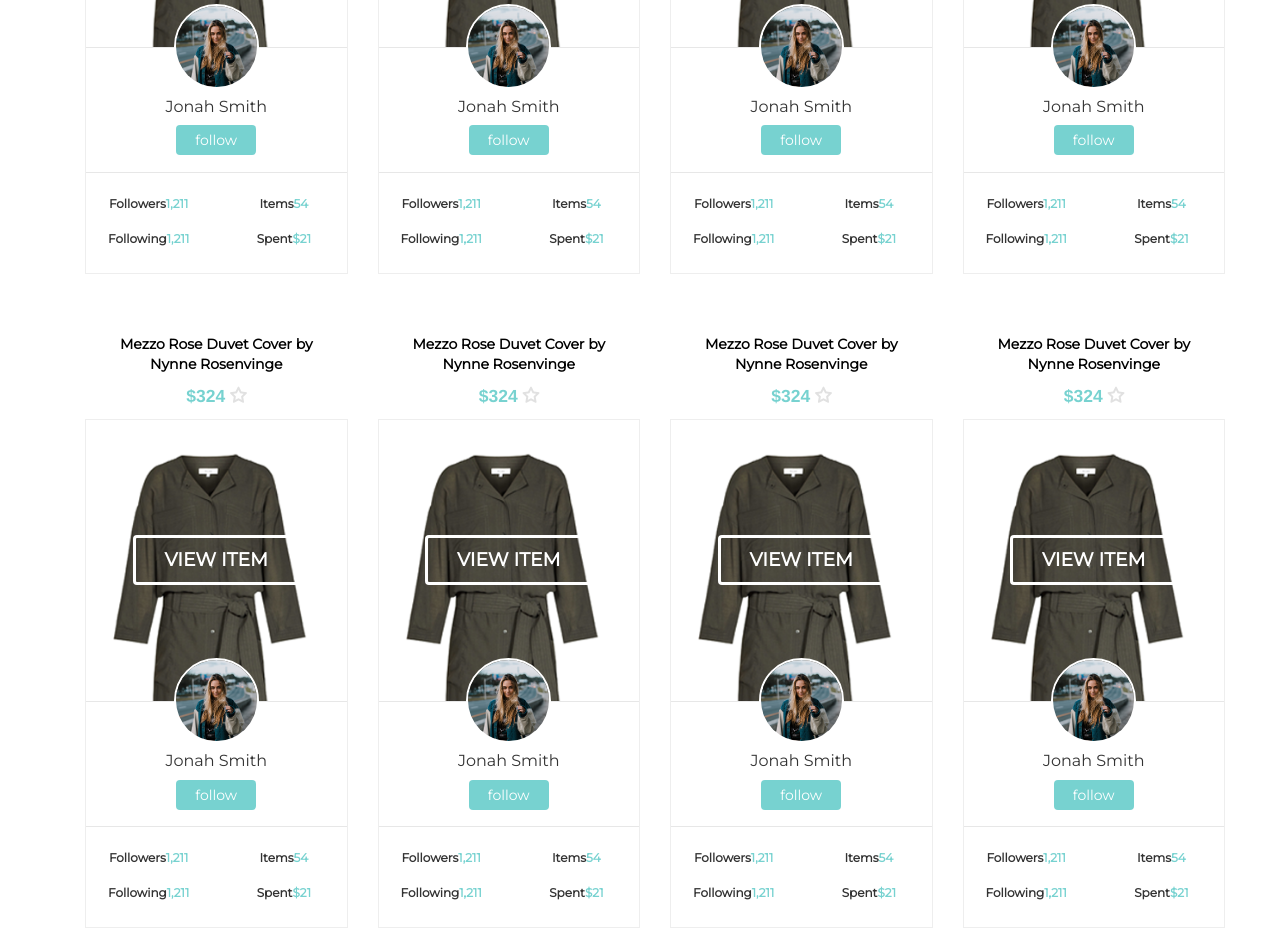
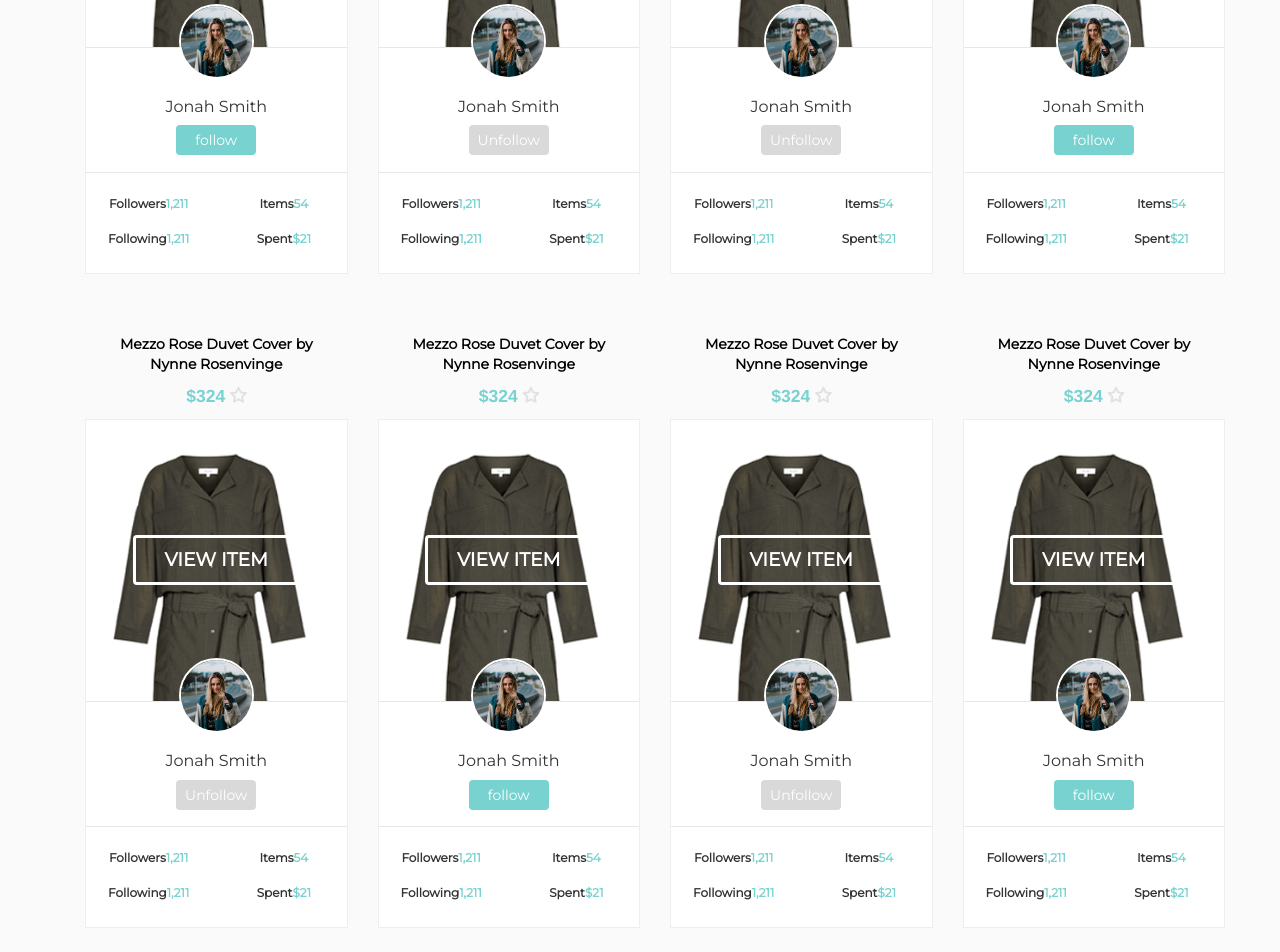
Before and after one commit to KhubaibGhouri/fashbash, an Angular app: page /feeds in a window 1280 px wide. Shown: the part 540-1492 px from the top of the page. Built offline with nearby package versions, Linux system fonts and the light colour scheme.

Commit message:
commit by me

```diff
--- a/src/app/feeds/feeds.component.css
+++ b/src/app/feeds/feeds.component.css
@@ -218,7 +218,7 @@ h3.card-profile-h {
     border-bottom: 1px solid #ECECEC;
 }
 .menu_links .nav>li>a{
-  color: #000;
+  color:#575757;
   font-family: 'Montserrat';
   transition: 0.4s all;
 }
@@ -307,8 +307,8 @@ ul.link-space{
 }
 
 .card-profile_img img {
-    width: 85px;
-    height: 85px;
+    width: 75px;
+    height: 75px;
     margin: auto;
 
     border: 2px solid white;
@@ -359,7 +359,14 @@ span.card-bottom_numbers {
     color: white;
     background: #77d2d0;
 }
-
+.btn-profile-unfollow{
+    display: block;
+    max-width: 80px;
+    padding: 4px 0;
+    margin: auto;
+    color: white;
+    background: #D9D9D9;
+}
 .cardWrap_feed p:first-child{
   color: #000;
    font-family: 'Montserrat';
@@ -500,6 +507,9 @@ span.card-bottom_numbers {
 /* Responsive */
 
 @media screen and (max-width:768px){
+    .btn-custom{
+        font-size: 10px !important;
+    }
 	.navbar.myNav .container-fluid{
 		width:50% !important;
 
@@ -516,6 +526,7 @@ span.card-bottom_numbers {
 	}
 	.btn-custom{
 		width:110px !important;
+        font-size: 1px !important;
 	}
 	.img-cardz{
 		margin:0px auto !important;
@@ -533,6 +544,9 @@ span.card-bottom_numbers {
         .box-p-h{
 		padding:0px !important;
 	}
+     .box-txt span{
+        font-size: 14px !important;
+    }
 }
 @media screen and (max-width: 1100px) and (min-width: 769px) {
 
@@ -594,6 +608,7 @@ span.card-bottom_numbers {
         }
 }
 @media screen and (max-width: 1100px) and (min-width: 501px) {
+
     .blue_txt{
         font-size: 60px;
     }
@@ -648,6 +663,9 @@ span.card-bottom_numbers {
 	.footer_links{
 		padding-left:0px;
 	}
+     .box-txt span{
+        font-size: 16px !important;
+    }
 }
 @media only screen and (max-width: 992px) {
     body {
@@ -682,4 +700,5 @@ span.card-bottom_numbers {
     .bg-wrap {
         padding: 20px 0;
     }
+
 }
--- a/src/app/feeds/feeds.component.html
+++ b/src/app/feeds/feeds.component.html
@@ -15,7 +15,7 @@
 		</div>
 	</div>
 
-	<div class="container-fluid">
+	<div class="container-fluid" style="background: #fafafa;">
 	<div class="container margin_adj">
 		<!--<h3 class="text-center heaging_1">Currently on Fash Bash: <span  class="nav_adj">788</span> prople <span class="nav_adj">1,112</span> Items</h3>-->
 		<div class="fiters_" style="margin-top: 20px;text-align: right;">
@@ -105,7 +105,7 @@
                                 <h3 class="card-profile-h">
                                     Jonah Smith
                                 </h3>
-                                <a href="javascript:;" class="btn btn-profile">follow</a>
+                                <a href="javascript:;" class="btn btn-profile-unfollow">Unfollow</a>
                             </div>
                         <div class="card-bottom text-center">
                                 <div class="row box-txt">
@@ -143,7 +143,7 @@
                                 <h3 class="card-profile-h">
                                     Jonah Smith
                                 </h3>
-                                <a href="javascript:;" class="btn btn-profile">follow</a>
+                                <a href="javascript:;" class="btn btn-profile-unfollow">Unfollow</a>
                             </div>
                         <div class="card-bottom text-center">
                                 <div class="row box-txt">
@@ -222,7 +222,7 @@
                                 <h3 class="card-profile-h">
                                     Jonah Smith
                                 </h3>
-                                <a href="javascript:;" class="btn btn-profile">follow</a>
+                                <a href="javascript:;" class="btn btn-profile-unfollow">Unfollow</a>
                             </div>
                      <div class="card-bottom text-center">
                                 <div class="row box-txt">
@@ -298,7 +298,7 @@
                                 <h3 class="card-profile-h">
                                     Jonah Smith
                                 </h3>
-                                <a href="javascript:;" class="btn btn-profile">follow</a>
+                                <a href="javascript:;" class="btn btn-profile-unfollow">Unfollow</a>
                             </div>
                         <div class="card-bottom text-center">
                                 <div class="row box-txt">
--- a/src/app/header-2/header-2.component.css
+++ b/src/app/header-2/header-2.component.css
@@ -337,6 +337,7 @@ h3.card-profile-h {
 	}
 	.btn-custom{
 		width:110px !important;
+        font-size: 10px;
 	}
 	.img-cardz{
 		margin:0px auto !important;
@@ -388,6 +389,7 @@ h3.card-profile-h {
 	.box-p-h{
 		padding:0px !important;
 	}
+
 
 }
 @media screen and (max-width:500px) {
```
